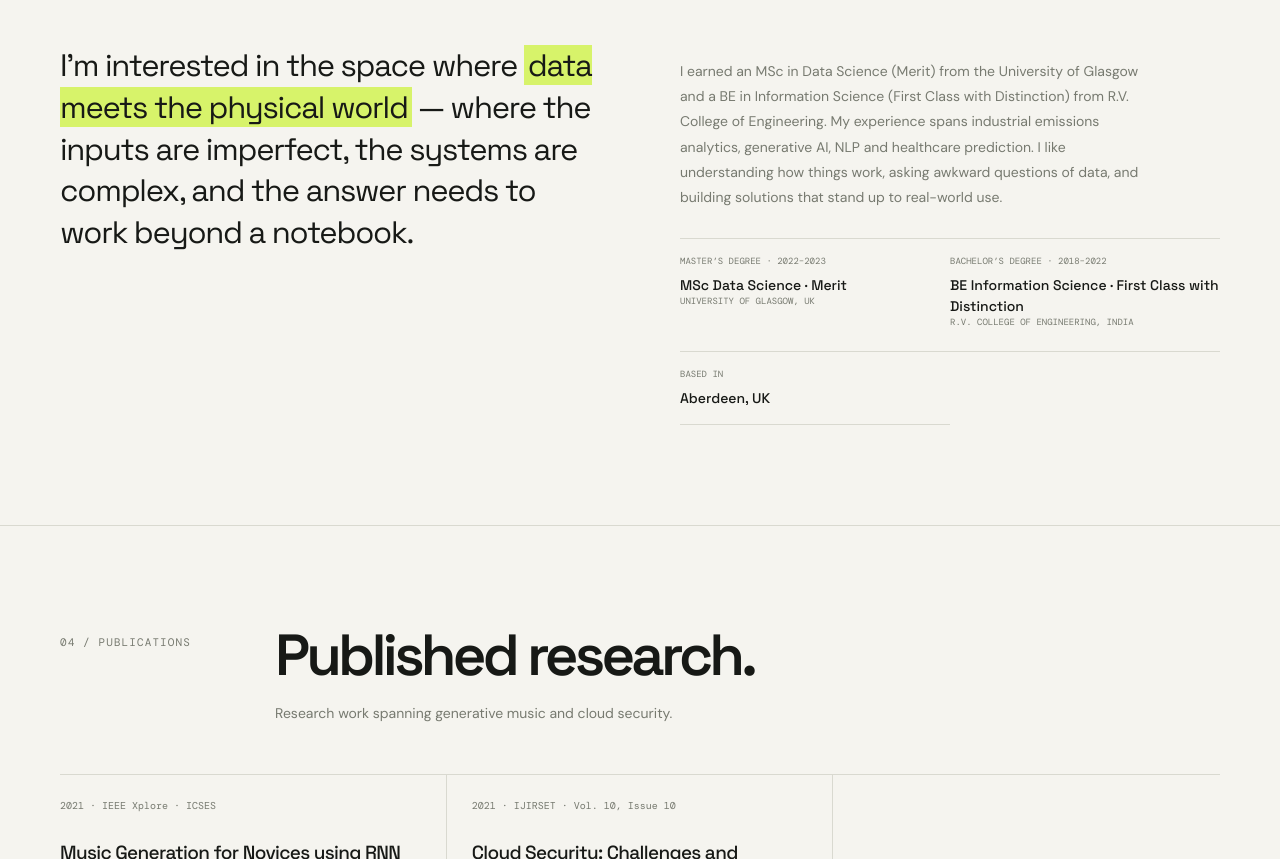
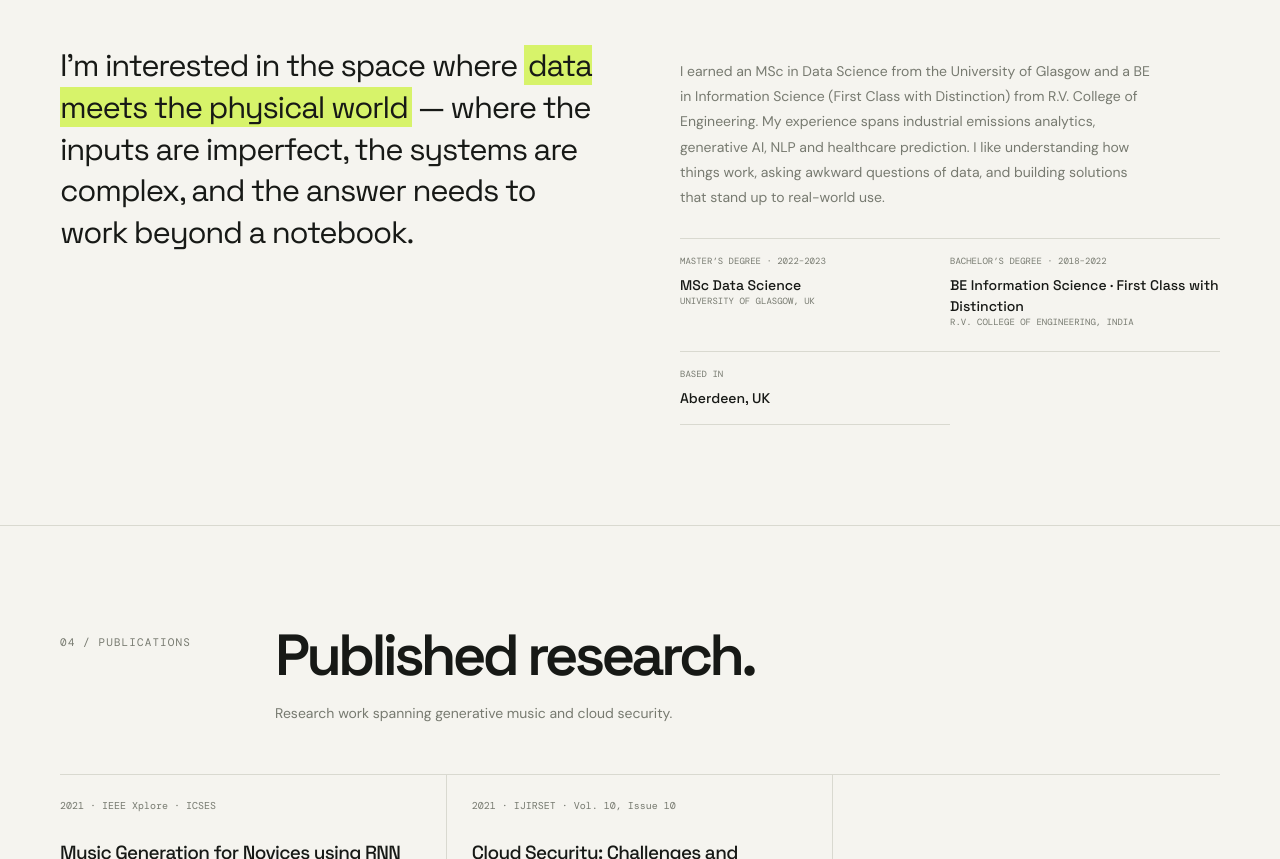
Before and after one commit to sahreen-sajjad/portfolio, a plain HTML site: page index.html in a window 1280 px wide. Shown: the part 3989-4848 px from the top of the page. Drawn offline with nearby package versions, Linux system fonts and the light colour scheme.

Commit message:
Refactor about section content in index.html
Removed redundant text and improved clarity in the about section.

```diff
--- a/index.html
+++ b/index.html
@@ -170,8 +170,8 @@
         <div class="section-head reveal"><div class="kicker">03 / A little about me</div><div><h2>Curious by nature. Practical by design.</h2></div></div>
         <div class="about-grid">
           <div class="about-text reveal">I’m interested in the space where <em>data meets the physical world</em> — where the inputs are imperfect, the systems are complex, and the answer needs to work beyond a notebook.</div>
-          <div class="reveal"><p class="about-detail">I earned an MSc in Data Science (Merit) from the University of Glasgow and a BE in Information Science (First Class with Distinction) from R.V. College of Engineering. My experience spans industrial emissions analytics, generative AI, NLP and healthcare prediction. I like understanding how things work, asking awkward questions of data, and building solutions that stand up to real-world use.</p>
-            <div class="facts"><div class="fact"><small>Master’s Degree · 2022–2023</small><b>MSc Data Science · Merit</b><small>University of Glasgow, UK</small></div><div class="fact"><small>Bachelor’s Degree · 2018–2022</small><b>BE Information Science · First Class with Distinction</b><small>R.V. College of Engineering, India</small></div><div class="fact"><small>Based in</small><b>Aberdeen, UK</b></div></div>
+          <div class="reveal"><p class="about-detail">I earned an MSc in Data Science from the University of Glasgow and a BE in Information Science (First Class with Distinction) from R.V. College of Engineering. My experience spans industrial emissions analytics, generative AI, NLP and healthcare prediction. I like understanding how things work, asking awkward questions of data, and building solutions that stand up to real-world use.</p>
+            <div class="facts"><div class="fact"><small>Master’s Degree · 2022–2023</small><b>MSc Data Science </b><small>University of Glasgow, UK</small></div><div class="fact"><small>Bachelor’s Degree · 2018–2022</small><b>BE Information Science · First Class with Distinction</b><small>R.V. College of Engineering, India</small></div><div class="fact"><small>Based in</small><b>Aberdeen, UK</b></div></div>
           </div>
         </div>
       </div>
```
